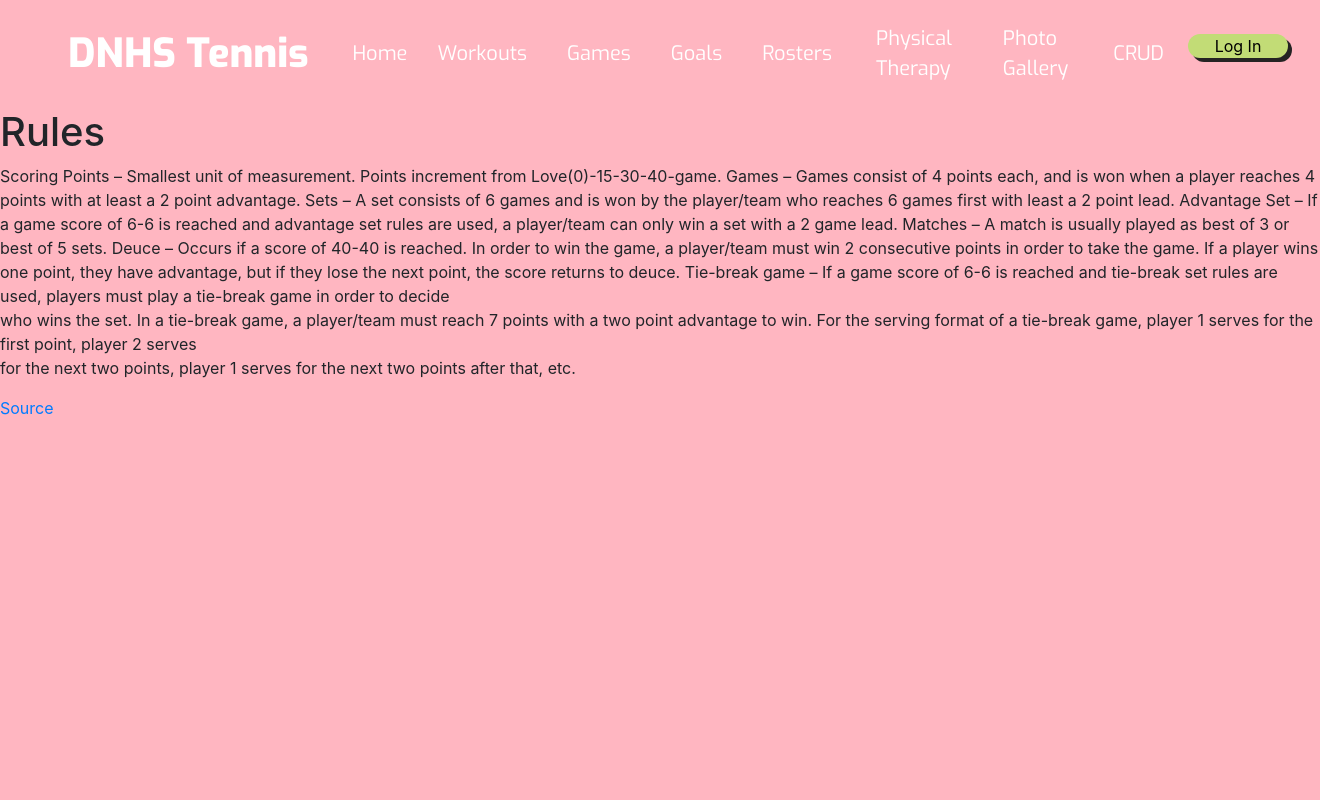
After one commit to Archkitten/n22p4-quarter-finals, a Flask app: page /rules/ in a window 1320 px wide. The commit adds this page. Run offline with Flask 2, Linux system fonts and the light colour scheme; some libraries are stand-ins or nearby versions.

Commit message:
navbar login/logout change, rules page, login page redirect fixed, rankings api

```diff
--- a/main.py
+++ b/main.py
@@ -1,14 +1,11 @@
 # import "packages" from flask
-from flask import Flask, render_template
+from flask import render_template
 from __init__ import app
 from cruddy.app_crud import app_crud
 from cruddy.app_crud_api import app_crud_api
 from sportslocalapi.sportapi import sportapi_bp
-from templates.tennis import tennis_pg
+from tennis.tennis import tennis_pg
 from cruddy.app_notes import app_notes
-import markdown
-
-
 
 app.register_blueprint(sportapi_bp)
 app.register_blueprint(app_crud)
@@ -44,6 +41,10 @@ def workouts():
     return render_template("workouts.html")
 
 
+@app.route('/rules/')
+def rules():
+    return render_template("rules.html")
+
 
 # runs the application on the development server
 if __name__ == "__main__":
--- a/templates/layouts/navbar.html
+++ b/templates/layouts/navbar.html
@@ -1,40 +1,63 @@
 <!-- Navigation Bar from bootstrap
 This HTML is setup as a fragment allowing it to be "included" by other HTML files via Jinja2
 -->
-{#{{% from cruddy.app_crud import logged_in %}}#}
+
 
 <nav class="navbar navbar-expand-lg navbar-light bg-black" style="color: white">
     <a class="navbar-brand" href="#"></a>
-    <button class="navbar-toggler" type="button" data-toggle="collapse" data-target="#navbarNavAltMarkup" aria-controls="navbarNavAltMarkup" aria-expanded="false" aria-label="Toggle navigation">
+    <button class="navbar-toggler" type="button" data-toggle="collapse" data-target="#navbarNavAltMarkup"
+            aria-controls="navbarNavAltMarkup" aria-expanded="false" aria-label="Toggle navigation">
         <span class="navbar-toggler-icon"></span>
     </button>
     <div class="collapse navbar-collapse" id="navbarNavAltMarkup">
         <div class="navbar-nav">
             <!-- url_for is a Jinja2 pre-processor that finds route from function name (def) -->
-            <nav class="navbar navbar-expand-lg navbar-light bg-black" >
-                <a class="navbar-brand" href="/"style="font-family: exo_bold; color: white; font-size: 40px; padding-right: 20px;padding-left: 20px;">DNHS Tennis</a>
-                <a style="font-family: exo; color: white; font-size: 20px; padding-right: 10px;" class="nav-link" href={{ url_for('index') }}>Home</a>
-                <a style="font-family: exo; color: white; font-size: 20px; padding-right: 20px; padding-left: 20px;" class="nav-link" href={{ url_for('workouts') }}>Workouts</a>
-                <a style="font-family: exo; color: white; font-size: 20px;padding-right: 20px; padding-left: 20px;" class="nav-link" href={{ url_for('scrolling') }}>Games</a>
-                <a style="font-family: exo; color: white; font-size: 20px;padding-right: 20px; padding-left: 20px;" class="nav-link" href={{ url_for('notes.notes') }}>Goals</a>
-                <a style="font-family: exo; color: white; font-size: 20px;padding-right: 24px; padding-left: 20px;" class="nav-link" href={{ url_for('tennis.roster') }}>Rosters</a>
-                <a style="font-family: exo; color: white; font-size: 20px;padding-right: 24px; padding-left: 20px;" class="nav-link" href={{ url_for('physicaltherapy') }}>Physical Therapy</a>
-                <a style="font-family: exo; color: white; font-size: 20px;padding-right: 24px; padding-left: 20px;" class="nav-link" href={{ url_for('tennis.photo_gallery') }}>Photo Gallery</a>
-                <a style="font-family: exo; color: white; font-size: 20px;padding-right: 24px; padding-left: 20px;" class="nav-link" href={{ url_for('crud.crud') }}>CRUD</a>
+            <nav class="navbar navbar-expand-lg navbar-light bg-black">
+                <a class="navbar-brand" href="/"
+                   style="font-family: exo_bold; color: white; font-size: 40px; padding-right: 20px;padding-left: 20px;">DNHS
+                    Tennis</a>
+                <a style="font-family: exo; color: white; font-size: 20px; padding-right: 10px;" class="nav-link"
+                   href={{ url_for('index') }}>Home</a>
+                <a style="font-family: exo; color: white; font-size: 20px; padding-right: 20px; padding-left: 20px;"
+                   class="nav-link" href={{ url_for('workouts') }}>Workouts</a>
+                <a style="font-family: exo; color: white; font-size: 20px;padding-right: 20px; padding-left: 20px;"
+                   class="nav-link" href={{ url_for('scrolling') }}>Games</a>
+                <a style="font-family: exo; color: white; font-size: 20px;padding-right: 20px; padding-left: 20px;"
+                   class="nav-link" href={{ url_for('notes.notes') }}>Goals</a>
+                <a style="font-family: exo; color: white; font-size: 20px;padding-right: 24px; padding-left: 20px;"
+                   class="nav-link" href={{ url_for('tennis.roster') }}>Rosters</a>
+                <a style="font-family: exo; color: white; font-size: 20px;padding-right: 24px; padding-left: 20px;"
+                   class="nav-link" href={{ url_for('physicaltherapy') }}>Physical Therapy</a>
+                <a style="font-family: exo; color: white; font-size: 20px;padding-right: 24px; padding-left: 20px;"
+                   class="nav-link" href={{ url_for('tennis.photo_gallery') }}>Photo Gallery</a>
+                <a style="font-family: exo; color: white; font-size: 20px;padding-right: 24px; padding-left: 20px;"
+                   class="nav-link" href={{ url_for('crud.crud') }}>CRUD</a>
+
+
+                {% if current_user.is_authenticated %}
+                    <a href={{ url_for('crud.crud_logout') }}>
+                        <p id="logout"
+                           style="box-shadow: 4px 4px #252323; width: 100px;background:#C2DC76;border-radius: 20px;color: black;text-align: center; ">
+                            Log Out</p>
+
+
+                    </a>
+                {% else %}
 
                     <a href={{ url_for('crud.crud_login') }}>
-                    <p id="login" style="box-shadow: 4px 4px #252323; width: 100px;background:#C2DC76;border-radius: 20px;color: black;text-align: center; ">Log In</p>
+                        <p id="login"
+                           style="box-shadow: 4px 4px #252323; width: 100px;background:#C2DC76;border-radius: 20px;color: black;text-align: center; ">
+                            Log In</p>
                     </a>
-
-{#                <button id="login" onclick="onClick({{% logged_in %}})"> Login </button>#}
-{#                <a href={{ url_for('crud.crud') }}>#}
-{#                    <img style=" position: absolute; left:1290px; top: 15px;" id="profile" alt="profile" src="/static/img/picture1.png" height="50" width="50">#}
-{#                </a>#}
+                {% endif %}
 
 
 
 
-                <button class="navbar-toggler" type="button" data-toggle="collapse" data-target="#navbarSupportedContent" aria-controls="navbarSupportedContent" aria-expanded="false" aria-label="Toggle navigation">
+
+                <button class="navbar-toggler" type="button" data-toggle="collapse"
+                        data-target="#navbarSupportedContent" aria-controls="navbarSupportedContent"
+                        aria-expanded="false" aria-label="Toggle navigation">
                     <span class="navbar-toggler-icon"></span>
                 </button>
                 {#                <div class="collapse navbar-collapse" id="navbarNavDarkDropdown">#}
@@ -53,14 +76,3 @@ This HTML is setup as a fragment allowing it to be "included" by other HTML file
         </div>
     </div>
 </nav>
-
-{#<script>#}
-{#    function onClick(uLogged){#}
-{#        if(uLogged==true){#}
-{#            document.getElementById("login").innerHTML = "Logout"#}
-{#        }#}
-{#        else{#}
-{#            document.getElementById("login").innerHTML = "Login"#}
-{#        }#}
-{#    }#}
-{#</script>#}
--- /dev/null
+++ b/templates/rules.html
@@ -0,0 +1,28 @@
+{% extends "layouts/base.html" %}
+
+{% set project = "Rules Page" %}
+
+<!- This is a replacement block for Body in base.html -->
+
+{% block body %}
+    <style>
+    body{
+        background: lightpink;
+    }
+    </style>
+    <h1>Rules</h1>
+
+<p>Scoring
+
+    Points – Smallest unit of measurement. Points increment from Love(0)-15-30-40-game.
+    Games – Games consist of 4 points each, and is won when a player reaches 4 points with at least a 2 point advantage.
+    Sets – A set consists of 6 games and is won by the player/team who reaches 6 games first with least a 2 point lead.
+    Advantage Set – If a game score of 6-6 is reached and advantage set rules are used, a player/team can only win a set with a 2 game lead.
+    Matches – A match is usually played as best of 3 or best of 5 sets.
+    Deuce – Occurs if a score of 40-40 is reached. In order to win the game, a player/team must win 2 consecutive points in order to take the game. If a player wins one point, they have advantage, but if they lose the next point, the score returns to deuce.
+    Tie-break game – If a game score of 6-6 is reached and tie-break set rules are used, players must play a tie-break game in order to decide <br> who wins the set. In a tie-break game, a player/team must reach 7 points with a two point advantage to win. For the serving format of a tie-break game, player 1 serves for the first point, player 2 serves <br>for the next two points, player 1 serves for the next two points after that, etc.</p>
+
+
+
+    <a href = "http://protennistips.net/tennis-rules/">Source</a>
+{% endblock %}
--- a/templates/photo_gallery.html
+++ b/tennis/templates/tennis/photo_gallery.html
@@ -117,8 +117,7 @@
     {#           e.style.display = 'block';#}
     {#       else#}
     {#           e.style.display = 'none';#}
-    {##}
-    {#}#}
+
 </script>
 
 {% endblock %}
```
Also changed, not shown: cruddy/app_crud.py (+15 -9 lines), templates/ranking.html (+6 -9 lines), templates/roster_girls.html (+6 -3 lines), tennis/tennis.py (renamed from templates/tennis.py, +8 -1 lines). Lines whose indentation alone changed are shown as unchanged.
